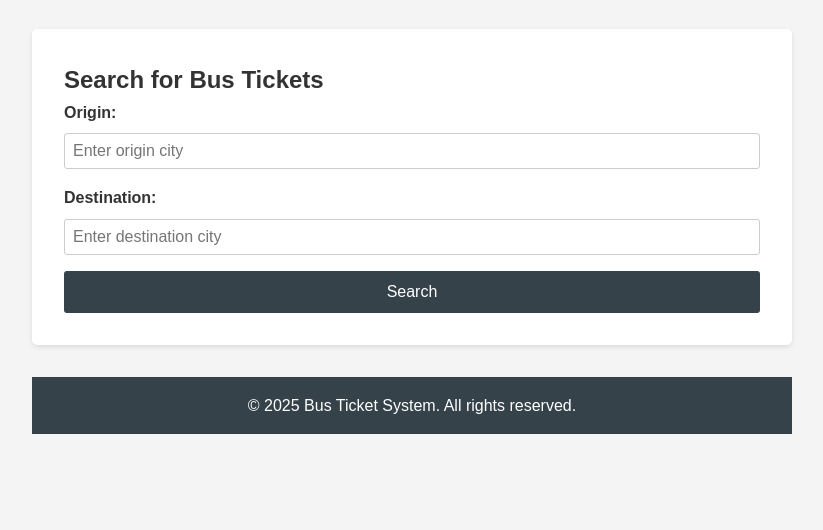
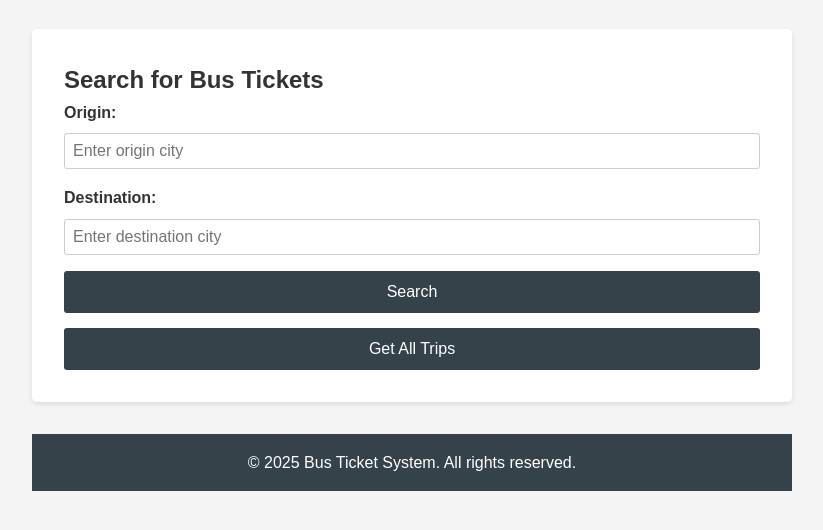
Before and after one commit to MohamedNurhussein/Bus-Ticket-System, a website: page public/index.html in a window 1280 px wide. Shown: the part 106-636 px from the top of the page, without its empty margins (228-1051 px from the left). Drawn offline with Linux system fonts and the light colour scheme.

Commit message:
setting up

```diff
--- a/index.html
+++ b/public/index.html
@@ -25,6 +25,7 @@
                     </div>
                     <button type="submit" class="btn">Search</button>
                 </form>
+                <button  class="btn">Get All Trips</button>
             </div>
             <div id="results" class="card" style="display: none;">
                 <h2>Available Trips</h2>
--- a/styles.css
+++ b/public/styles.css
@@ -55,6 +55,7 @@ input[type="number"] {
 
 .btn {
     display: block;
+    margin-top: 15px;
     width: 100%;
     padding: 0.75rem;
     background-color: #35424a;
```
Also changed, not shown: package.json (added, +15 -0 lines), netlify.toml (added), public/script.js (renamed from script.js), 3 other files.
